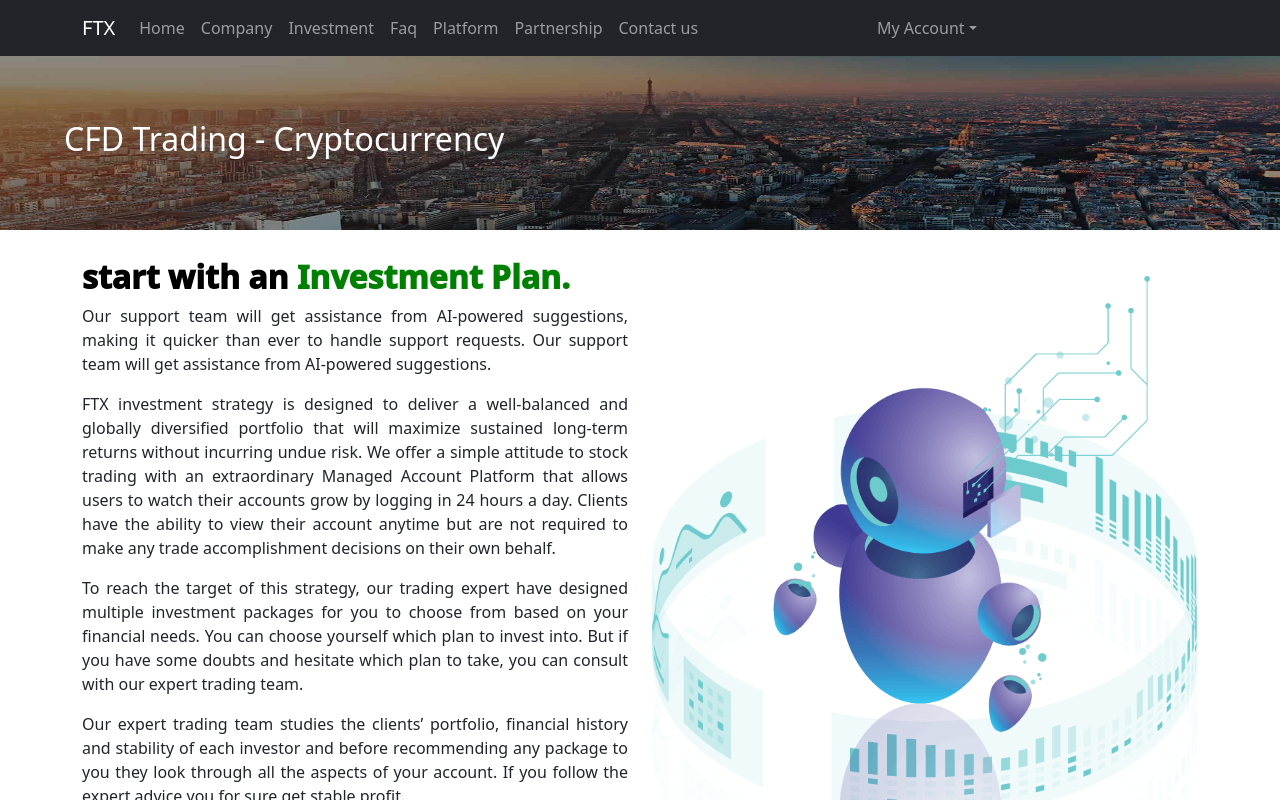
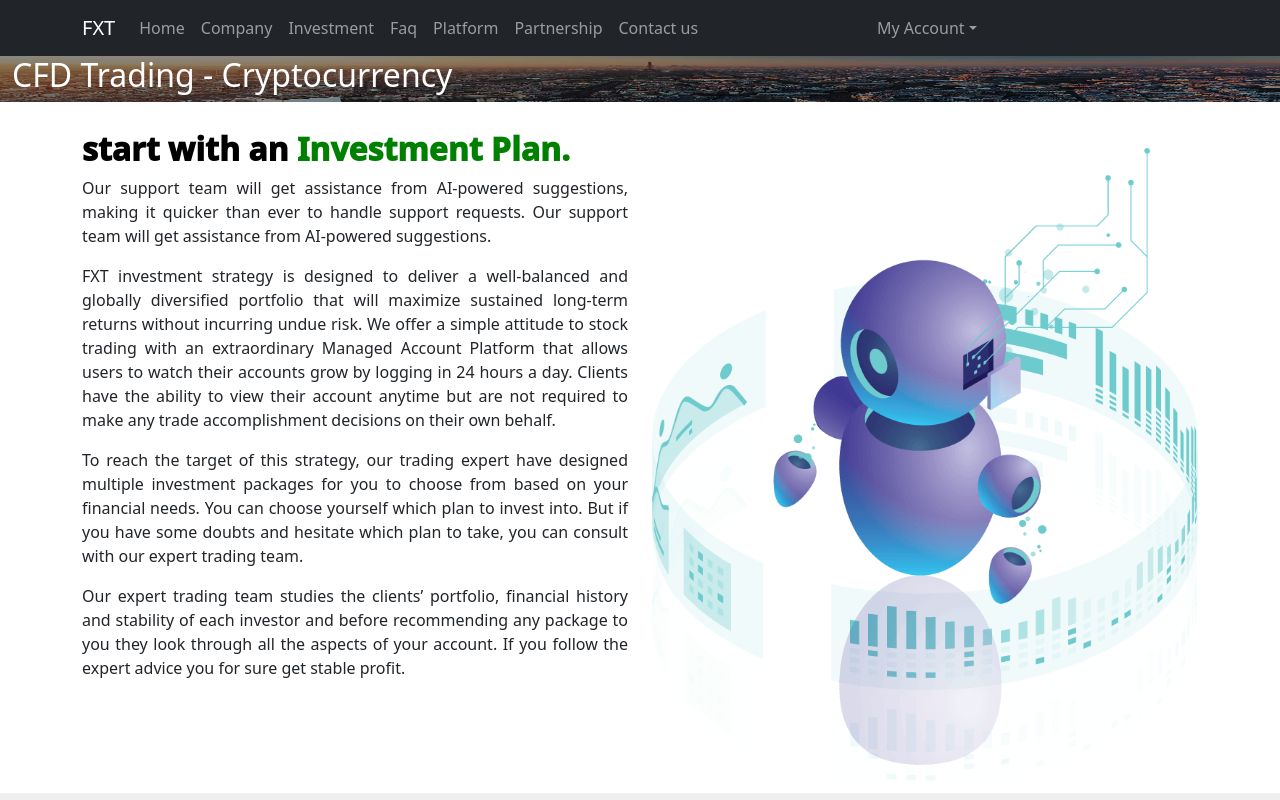
Before and after one commit to enebret/ftxsite1, a React (Create React App) app: page /investment in a window 1280 px wide. Shown: the top 800 px of the page. Built offline with nearby package versions, Linux system fonts and the light colour scheme.

Commit message:
commit message

```diff
--- a/src/components/Investment.js
+++ b/src/components/Investment.js
@@ -34,7 +34,7 @@ function Investment () {
     <div>
        <Navbar collapseOnSelect expand="lg" bg="dark" variant="dark">
   <Container>
-  <Navbar.Brand href="#home">FTX</Navbar.Brand>
+  <Navbar.Brand href="#home">FXT</Navbar.Brand>
   <Navbar.Toggle aria-controls="responsive-navbar-nav" />
   <Navbar.Collapse id="responsive-navbar-nav">
     <Nav className="me-auto">
@@ -79,7 +79,7 @@ function Investment () {
   </Navbar.Collapse>
   </Container>
 </Navbar>
-            <Container fluid id = 'ftx' style={{ backgroundImage: `url(${vw})`,  backgroundSize: '100% 100%', }}>
+            <Container fluid id = 'FXT' style={{ backgroundImage: `url(${vw})`,  backgroundSize: '100% 100%', }}>
               <Row  >
             <h2 style={{ color: "white" }}>CFD Trading - Cryptocurrency</h2>
               </Row>
@@ -92,12 +92,12 @@ function Investment () {
               <h2 style={{ fontWeight: '1000', color: 'black'}}>start with an <span   style={{ color: 'green', }}>Investment Plan.</span>
                 </h2>
             <p  id = 'lkq'>Our support team will get assistance from AI-powered suggestions, making it quicker than ever to handle support requests. Our support team will get assistance from AI-powered suggestions.</p>
-            <p>FTX investment strategy is designed to deliver a well-balanced and globally diversified portfolio that will maximize sustained long-term returns without incurring undue risk. We offer a simple attitude to stock trading with an extraordinary Managed Account Platform that allows users to watch their accounts grow by logging in 24 hours a day. Clients have the ability to view their account anytime but are not required to make any trade accomplishment decisions on their own behalf.</p>
+            <p>FXT investment strategy is designed to deliver a well-balanced and globally diversified portfolio that will maximize sustained long-term returns without incurring undue risk. We offer a simple attitude to stock trading with an extraordinary Managed Account Platform that allows users to watch their accounts grow by logging in 24 hours a day. Clients have the ability to view their account anytime but are not required to make any trade accomplishment decisions on their own behalf.</p>
             <p>To reach the target of this strategy, our trading expert have designed multiple investment packages for you to choose from based on your financial needs. You can choose yourself which plan to invest into. But if you have some doubts and hesitate which plan to take, you can consult with our expert trading team.</p>
             <p>Our expert trading team studies the clients’ portfolio, financial history and stability of each investor and before recommending any package to you they look through all the aspects of your account. If you follow the expert advice you for sure get stable profit.</p>
               </Row>
         </Col>
-    <Col md={6} style={{ marginTop: "4%" }}><Row><img src={droid} alt="q_option" style={{ height: 'auto', width: 'auto',}}/></Row></Col>
+    <Col style={{ marginTop: "4%" }}><Row md ={4} ><img src={droid} alt="q_option" style={{ height: 'auto', width: 'auto',}}/></Row></Col>
   </Row>
       </Container>
 
--- a/src/components/body.jsx
+++ b/src/components/body.jsx
@@ -32,7 +32,7 @@ function Body () {
      <div class=''>
     <Navbar collapseOnSelect expand="lg" bg="dark" variant="dark">
   <Container>
-  <Navbar.Brand href="#home">FTX</Navbar.Brand>
+  <Navbar.Brand href="#home">FXT</Navbar.Brand>
   <Navbar.Toggle aria-controls="responsive-navbar-nav" />
   <Navbar.Collapse id="responsive-navbar-nav">
     <Nav className="me-auto">
@@ -123,7 +123,7 @@ function Body () {
           </Row>
           <Row id = 'lex'>
             <h4 style={{ color: '#777',  fontWeight: '700'}}><img src= '/pix/thh.png' />CANABIS</h4>
-            <p  style={{ marginTop: '5%'}}>FTX LTD has turned cannabis stock trading into a very comfortable, speedy, easy, safe, and relatively risk free process</p>
+            <p  style={{ marginTop: '5%'}}>FXT LTD has turned cannabis stock trading into a very comfortable, speedy, easy, safe, and relatively risk free process</p>
           </Row>
          </Col>
         </Row>
@@ -198,7 +198,7 @@ function Body () {
 
         </Row>
         <Row >
-        <h6  style={{ fontWeight: '700',textAlign: 'center', width: '600px', margin: 'auto'}}>View the testimonials of our happy clients who have worked with us and enjoyed the trading system with FTX LTD</h6>
+        <h6  style={{ fontWeight: '700',textAlign: 'center', width: '600px', margin: 'auto'}}>View the testimonials of our happy clients who have worked with us and enjoyed the trading system with FXT LTD</h6>
         </Row>
 
 
@@ -212,7 +212,7 @@ function Body () {
       <Card.Img variant="top" src="/pix/ke.png" style={{ height: 'auto', width: 'auto', marginLeft: '25%'}}/>
       <Card.Title style={{ textAlign: 'center', }}>ADAMS WILSON</Card.Title>
       <Card.Text  style={{ textAlign: 'center', }}>
-      I am in a group who has made a number of investments in FTX LTD. I find them to be quite knowledgeable and professional about their business. They run it profitably, and they pay on time.
+      I am in a group who has made a number of investments in FXT LTD. I find them to be quite knowledgeable and professional about their business. They run it profitably, and they pay on time.
           </Card.Text>
 
         </Card.Body>
@@ -227,7 +227,7 @@ function Body () {
       <Card.Img variant="top" src="/pix/ke.png" style={{ height: 'auto', width: 'auto', marginLeft: '25%'}}/>
       <Card.Title style={{ textAlign: 'center', }}>PAUL BLISS</Card.Title>
       <Card.Text  style={{ textAlign: 'center', }}>
-      I am in a group who has made a number of investments in FTX LTD. I find them to be quite knowledgeable and professional about their business. They run it profitably, and they pay on time.
+      I am in a group who has made a number of investments in FXT LTD. I find them to be quite knowledgeable and professional about their business. They run it profitably, and they pay on time.
           </Card.Text>
 
         </Card.Body>
@@ -240,7 +240,7 @@ function Body () {
       <Card.Img variant="top" src="/pix/kate.png" style={{ height: 'auto', width: 'auto', marginLeft: '25%'}}/>
       <Card.Title style={{ textAlign: 'center', }}>MATHIAS KATE</Card.Title>
       <Card.Text  style={{ textAlign: 'center', }}>
-      I am in a group who has made a number of investments in FTX LTD. I find them to be quite knowledgeable and professional about their business. They run it profitably, and they pay on time.
+      I am in a group who has made a number of investments in FXT LTD. I find them to be quite knowledgeable and professional about their business. They run it profitably, and they pay on time.
           </Card.Text>
 
         </Card.Body>
```
